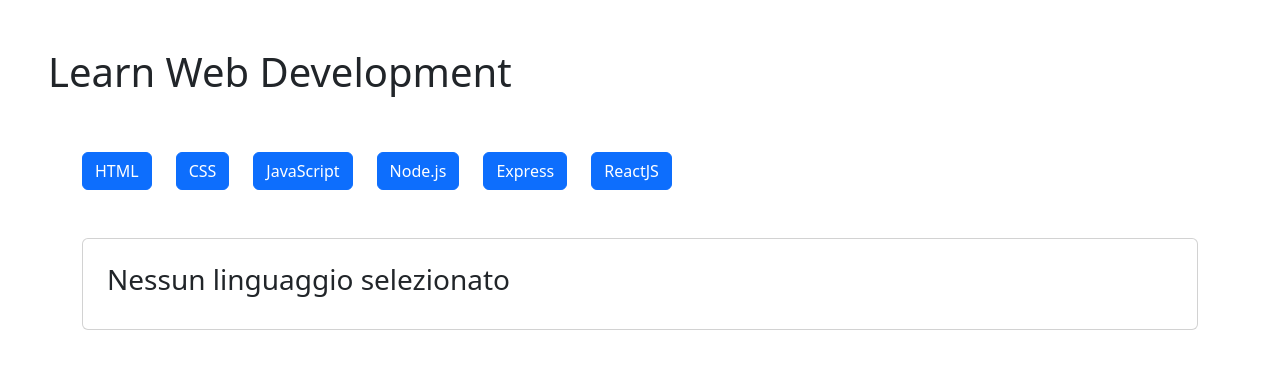
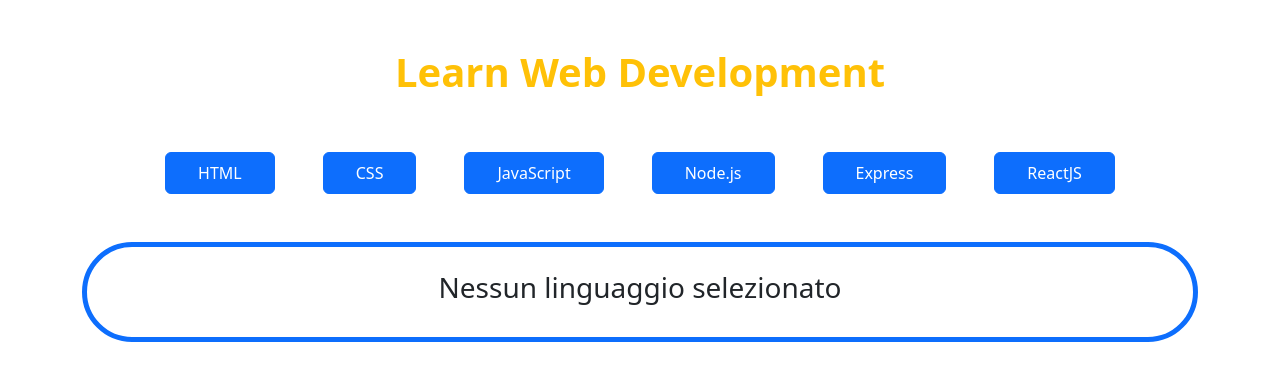
Before and after one commit to gabrieletodaroo9/react-use-state, a React (Vite) app: page / in a window 1280 px wide. Shown: the top 380 px of the page. Built offline with nearby package versions, Linux system fonts and the light colour scheme.

Commit message:
add dinamic css rules

```diff
--- a/src/App.css
+++ b/src/App.css
@@ -0,0 +1,3 @@
+.btn {
+    padding: 0.5rem 2rem;
+}
--- a/src/App.jsx
+++ b/src/App.jsx
@@ -1,7 +1,8 @@
+import { useState } from 'react';
 import './App.css'
 import Buttons from './components/Buttons';
 import Card from './components/Card';
-import { useState } from 'react';
+import Header from './components/Header';
 
 function App() {
   const languages = [
@@ -41,7 +42,7 @@
 
   return (
     <>
-      <h1 className='p-5'>Learn Web Development</h1>
+      <Header />
       <Buttons languages={languages} active={active} setActive={setActive} />
       <Card languages={languages} active={active} />
     </>
--- a/src/components/Buttons.jsx
+++ b/src/components/Buttons.jsx
@@ -1,10 +1,10 @@
 export default function Buttons({ languages, active, setActive }) {
 
     return (
-        <div className="container d-flex justify-content-start gap-4">
+        <div className="container d-flex justify-content-center gap-5">
             {
                 languages.map(btnItem => (
-                    <div key={btnItem.id} className="col-auto">
+                    <div key={btnItem.id} className="col-aut">
                         <button onClick={() => setActive(btnItem.id)} className={`btn ${active === btnItem.id ? "btn-warning" : "btn-primary"}`}>{btnItem.title}
                         </button>
                     </div>
--- a/src/components/Card.jsx
+++ b/src/components/Card.jsx
@@ -4,10 +4,10 @@
 
     return (
         <div className="container pt-5">
-            <div className="card p-4">
+            <div className={`card rounded-pill text-center p-4 border-5 ${activeLang ? "border-warning" : "border-primary"}`}>
                 {activeLang && (
                     <>
-                        <h3>{activeLang.title}</h3>
+                        <h3 className="fw-bold pb-3">{activeLang.title}</h3>
                         <p>{activeLang.description}</p>
                     </>
                 )
--- /dev/null
+++ b/src/components/Header.jsx
@@ -0,0 +1,10 @@
+export default function Header() {
+
+    return (
+        <header className="container">
+            <h1 className='py-5 text-center fw-bold text-warning'>Learn Web Development</h1>
+        </header>
+    )
+
+
+}
```
